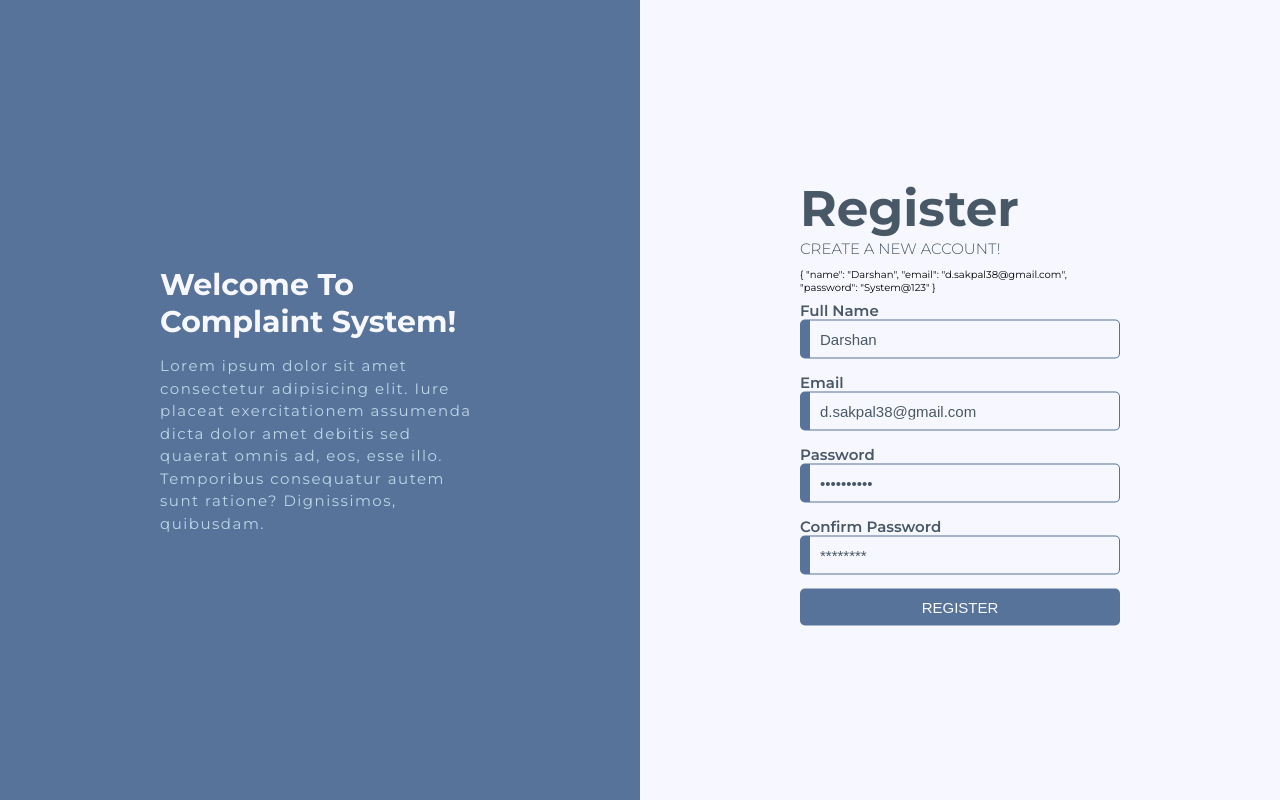
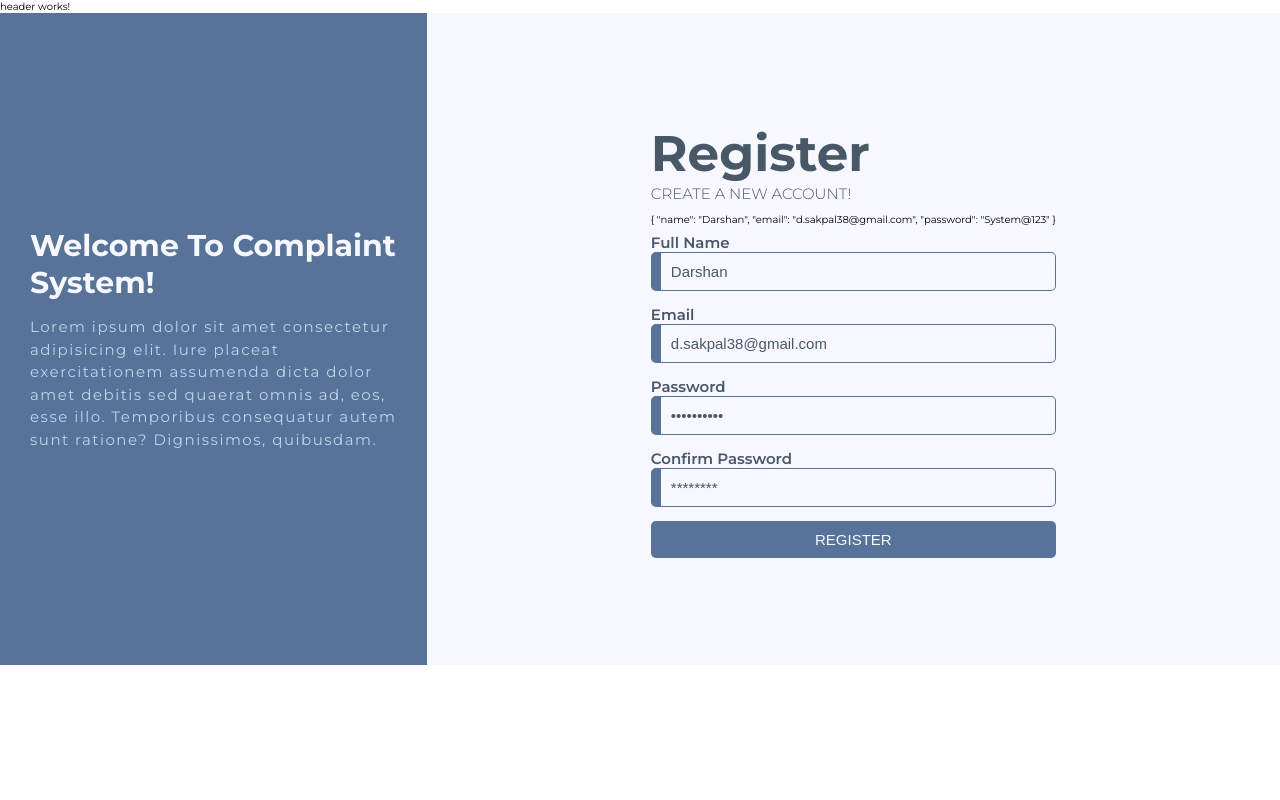
Before and after one commit to ARCHIT1607/ComplainSystem, an Angular app in the folder Complaint-System/: page /register in a window 1280 px wide. Before the commit this address led to /#/register. Shown: the top 800 px of the page. Built offline with nearby package versions, Linux system fonts and the light colour scheme.

Commit message:
created Ticket model and restructuing the files

```diff
--- a/Complaint-System/src/app/Ticket/ticket.ts
+++ b/Complaint-System/src/app/Ticket/ticket.ts
@@ -1,7 +1,13 @@
 export class Ticket {
     constructor(
+        public ticketId: number,
         public ticketTitle: string,
         public ticketDesc: string,
         public ticketType: string,
+        public ticketPriority: string,
+        public ticketStatus: string,
+        public ticketCreatedDate: string,
+        public ticketUpdatedDate: string,
+        public ticketCreatedBy: string
     ){}
 }
--- a/Complaint-System/src/app/app-routing.module.ts
+++ b/Complaint-System/src/app/app-routing.module.ts
@@ -31,7 +31,7 @@ const routes: Routes = [
 ];
 
 @NgModule({
-  imports: [RouterModule.forRoot(routes, {useHash: true})],
+  imports: [RouterModule.forRoot(routes)],
   exports: [RouterModule]
 })
 export class AppRoutingModule { }
--- a/Complaint-System/src/app/app.component.html
+++ b/Complaint-System/src/app/app.component.html
@@ -1,2 +1,2 @@
+<app-header></app-header>
 <router-outlet></router-outlet>
-<app-register></app-register>
--- a/Complaint-System/src/app/app.module.ts
+++ b/Complaint-System/src/app/app.module.ts
@@ -10,11 +10,13 @@ import { HttpClientModule } from '@angular/common/http';
 import { LoginComponent } from './login/login.component';
 import { UserTicketComponent } from './user-ticket/user-ticket.component';
 import { AdminDashboardComponent } from './admin-dashboard/admin-dashboard.component';
+import { HeaderComponent } from './header/header.component';
 
 @NgModule({
   declarations: [
     AppComponent,
-    routingComponents
+    routingComponents,
+    HeaderComponent
   ],
   imports: [
     BrowserModule,
--- /dev/null
+++ b/Complaint-System/src/app/header/header.component.html
@@ -0,0 +1 @@
+<p>header works!</p>
--- /dev/null
+++ b/Complaint-System/src/app/header/header.component.ts
@@ -0,0 +1,15 @@
+import { Component, OnInit } from '@angular/core';
+
+@Component({
+  selector: 'app-header',
+  templateUrl: './header.component.html',
+  styleUrls: ['./header.component.css']
+})
+export class HeaderComponent implements OnInit {
+
+  constructor() { }
+
+  ngOnInit(): void {
+  }
+
+}
--- a/Complaint-System/src/app/register/register.component.css
+++ b/Complaint-System/src/app/register/register.component.css
@@ -1,27 +1,33 @@
 .register{
-    height: 100vh;
+    /* height: 90vh; */
     width: 100%;
     display: grid;
-    grid-template-columns: repeat(2, 1fr);
+    grid-template-columns: 1fr 2fr;
     /* background-color: red; */
     /* background: linear-gradient(135deg, var(--primary-color) 50%, transparent 50%, transparent); */
 }
 
 .register__image{
-    position: relative;
     background-color: var(--secondary-color);
 }
 
 .register__form{
-    position: relative;
     background-color: var(--color-light);
 }
 
+.register__image, .register__form{
+    display: grid;
+    justify-content: center;
+    align-items: center;
+    padding: 10rem 0;
+}
+
 .image__text{
-    position: absolute;
+    padding: 0 3rem;
+    /* position: absolute;
     top: 50%;
     left: 50%;
-    transform: translate(-50%, -50%);
+    transform: translate(-50%, -50%); */
 }
 
 .image__text h1{
@@ -38,11 +44,12 @@
 }
 
 .form__box{
-    width: 50%;
-    position: absolute;
+    width: 100%;
+    /* padding: 10rem 22rem; */
+    /* position: absolute;
     top: 50%;
     left: 50%;
-    transform: translate(-50%, -50%);
+    transform: translate(-50%, -50%); */
 }
 
 .register__form .form__title{
```
Also changed, not shown: Complaint-System/src/app/header/header.component.css (added), 2 other files (tests, documents, lock files or other folders).
